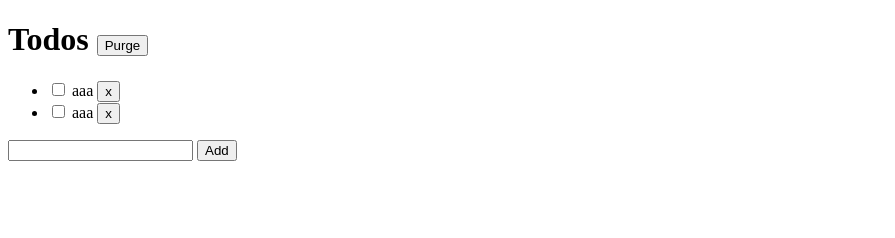
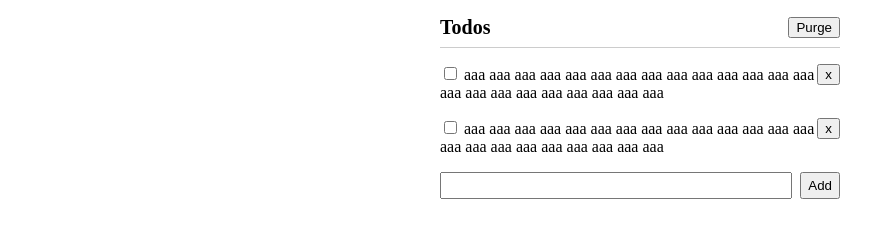
Before and after one commit to nata1228/JS_Todo, a plain HTML site: page index.html in a window 1280 px wide. Shown: the whole page, without its empty margins (0-895 px from the left). Drawn offline with Linux system fonts and the light colour scheme.

Commit message:
cssの追加に伴い一部タグを追加しました

```diff
--- a/index.html
+++ b/index.html
@@ -5,9 +5,11 @@
     <meta charset="UTF-8">
     <meta name="viewport" content="width=device-width, initial-scale=1.0">
     <title>My Todos</title>
+    <link rel="stylesheet" href="css/style.css">
 </head>
 
 <body>
+    <div class="container">
         <h1>
             Todos
             <button>Purge</button>
@@ -16,14 +18,18 @@
             <li>
                 <label for="">
                     <input type="checkbox">
-                aaa
+                    <span>
+                        aaa aaa aaa aaa aaa aaa aaa aaa aaa aaa aaa aaa aaa aaa aaa aaa aaa aaa aaa aaa aaa aaa aaa
+                    </span>
                 </label>
                 <button>x</button>
             </li>
             <li>
                 <label for="">
                     <input type="checkbox">
-                aaa
+                    <span>
+                        aaa aaa aaa aaa aaa aaa aaa aaa aaa aaa aaa aaa aaa aaa aaa aaa aaa aaa aaa aaa aaa aaa aaa
+                    </span>
                 </label>
                 <button>x</button>
             </li>
@@ -32,6 +38,7 @@
             <input type="text">
             <button>Add</button>
         </form>
+    </div>
 </body>
 
 </html>
```
Lines whose indentation alone changed are shown as unchanged.
